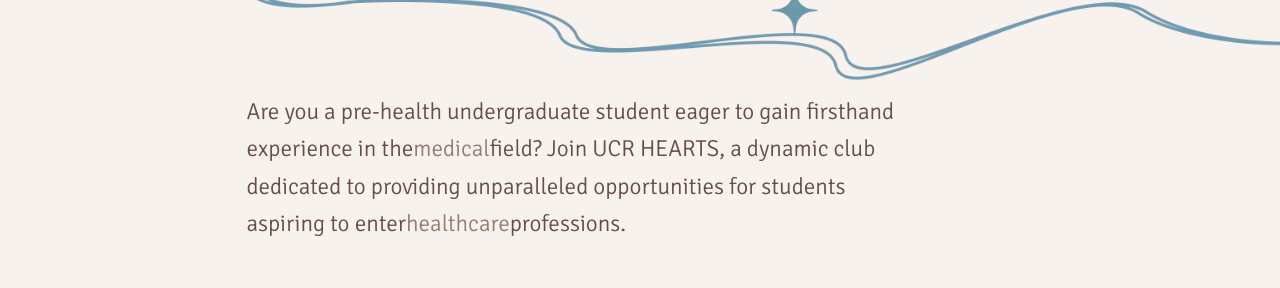
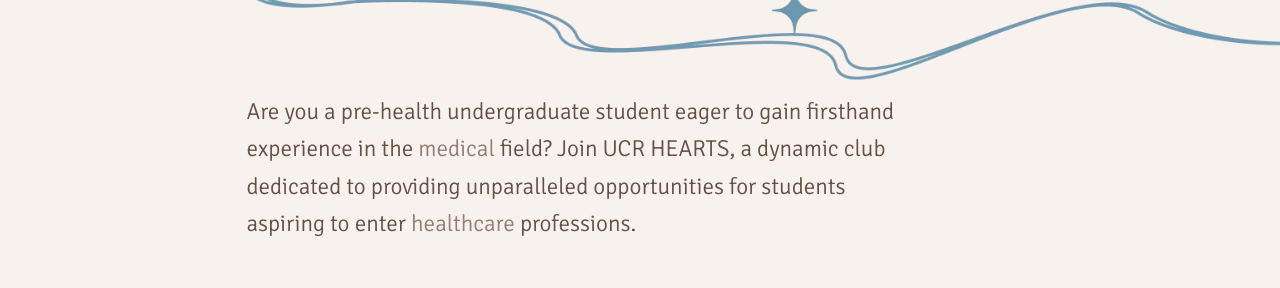
Before and after one commit to acm-ucr/ucr-hearts-website, a Next.js app: page /about in a window 1280 px wide. Shown: the part 1080-1368 px from the top of the page. Built offline with nearby package versions, Linux system fonts and the light colour scheme; what tailwindcss-animated would draw is missing.

Commit message:
small adjustments

```diff
--- a/src/components/about/Description.tsx
+++ b/src/components/about/Description.tsx
@@ -18,7 +18,7 @@
         alt="star"
         className="absolute bottom-[-50%] right-[20%] w-[3.5vw]"
       />
-      <p className="mt-[2%] w-[60%] font-hearts text-[3.5vw] font-light text-hearts-brown md:text-[3vw] lg:text-[1.8vw]">
+      <p className="mt-[2%] w-[75%] font-hearts text-[3.5vw] font-light text-hearts-brown md:text-[3vw] lg:text-[1.8vw]">
         UCR HEARTS is the perfect platform to build your resume, network with
         professionals, and make a difference in your community. Don't miss out
         on this chance to jumpstart your healthcare career!
--- a/src/components/about/Experience.tsx
+++ b/src/components/about/Experience.tsx
@@ -15,10 +15,10 @@
         <p className="leading-relaxed">
           Are you a pre-health undergraduate student eager to gain firsthand
           experience in the
-          <text className="text-hearts-light-brown opacity-90">medical</text>
+          <a className="text-hearts-light-brown opacity-90"> medical </a>
           field? Join UCR HEARTS, a dynamic club dedicated to providing
           unparalleled opportunities for students aspiring to enter
-          <text className="text-hearts-light-brown opacity-90">healthcare</text>
+          <a className="text-hearts-light-brown opacity-90"> healthcare </a>
           professions.
         </p>
       </div>
--- a/src/components/about/Mentorship.tsx
+++ b/src/components/about/Mentorship.tsx
@@ -11,7 +11,7 @@
         className="mb-[3%] w-[85vw]"
       />
 
-      <div className="l-[5%] items-center font-hearts text-[3.5vw] font-light text-hearts-brown md:text-[2.5vw] lg:text-[1.8vw]">
+      <div className="l-[5%] w-4/5 items-center font-hearts text-[3.5vw] font-light text-hearts-brown md:text-[2.5vw] lg:text-[1.8vw]">
         <p>
           Take your pre-health experience to the next level with UCR HEARTS's
           <br />
--- a/tsconfig.json
+++ b/tsconfig.json
@@ -20,7 +20,8 @@
       "@/*": ["./src/*"],
       "@/public/*": ["./public/*"]
     },
-    "incremental": true
+    "incremental": true,
+    "target": "ES2017"
   },
   "include": [
     "next-env.d.ts",
```
